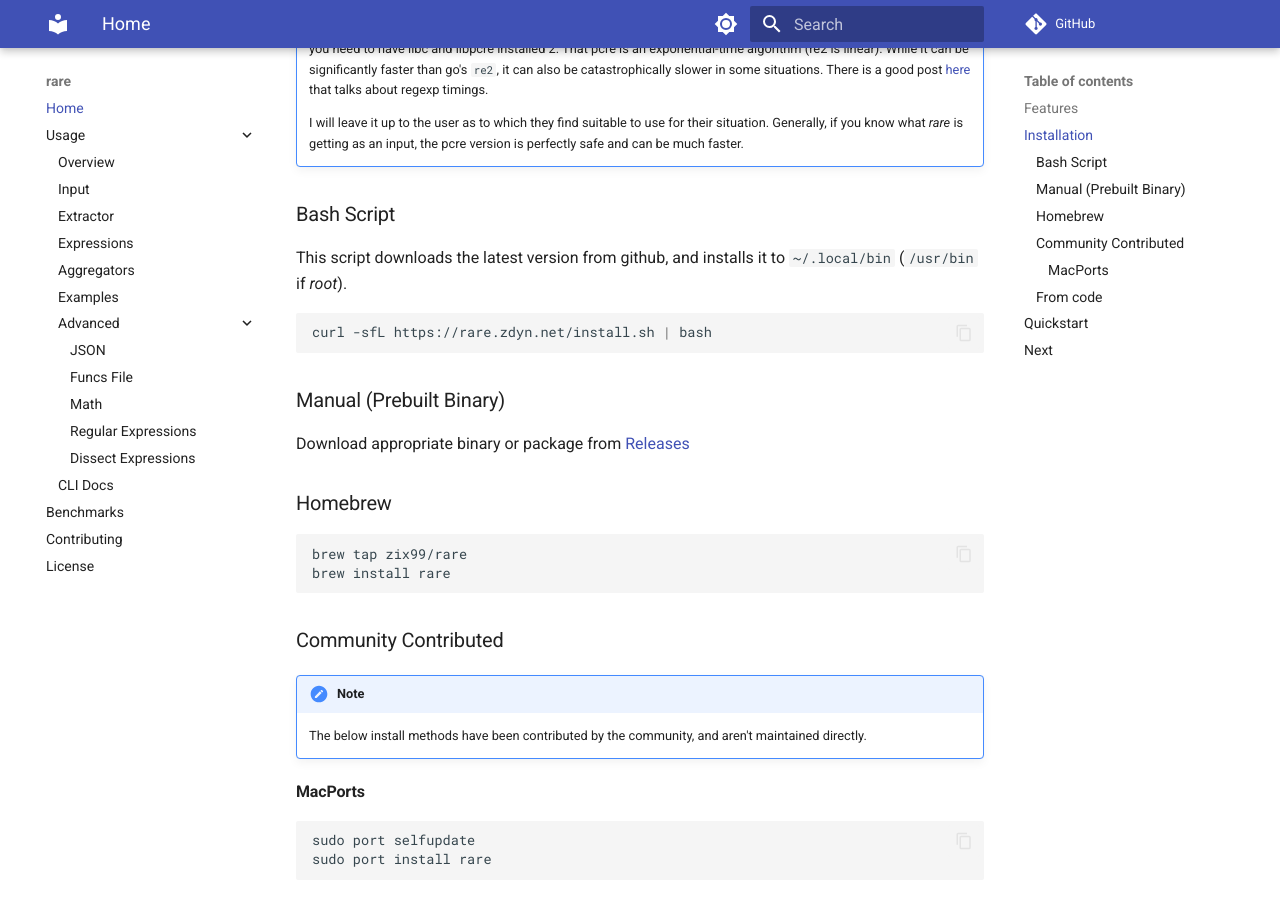
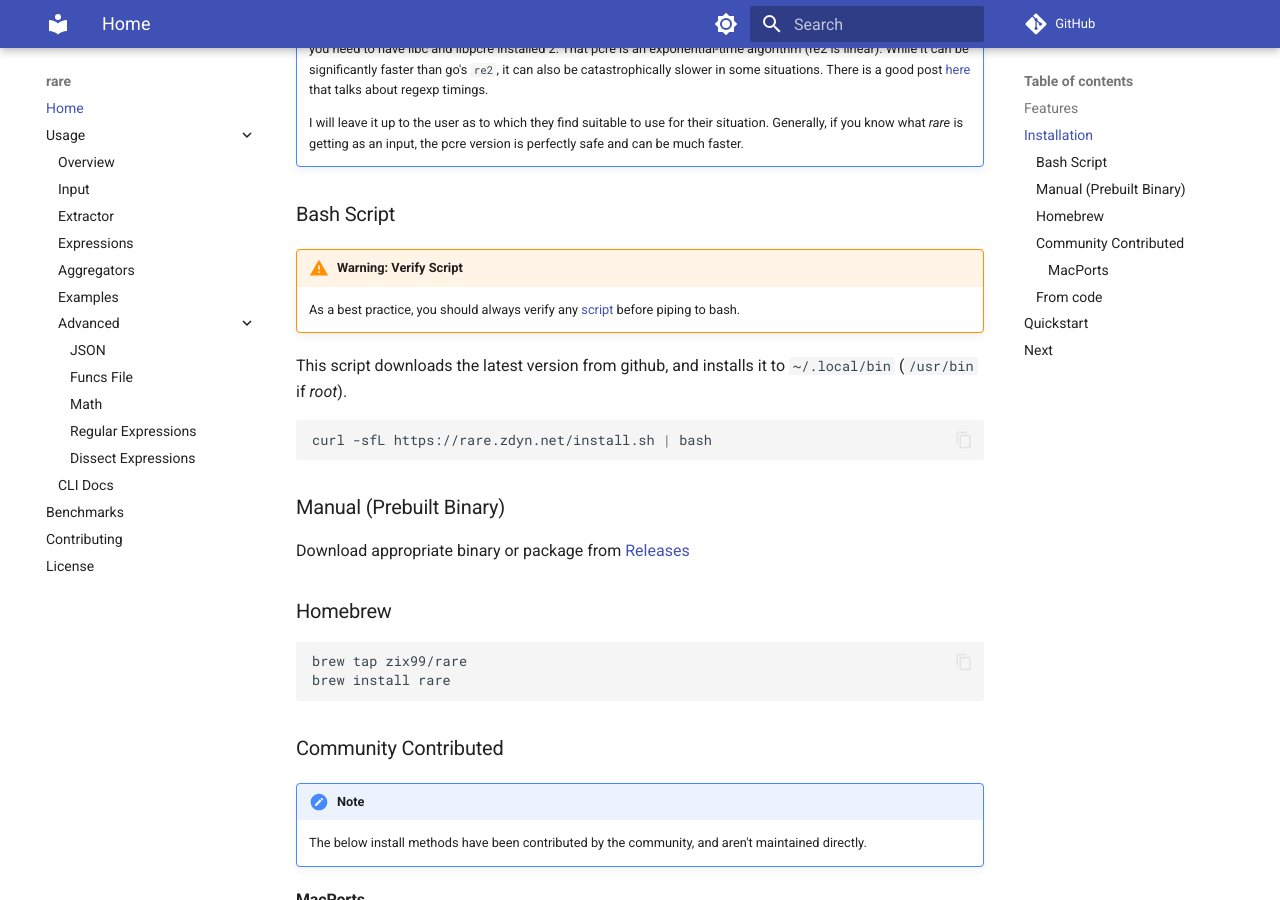
Before and after one commit to zix99/rare, an MkDocs documentation site: the page built from docs/index.md, in a window 1280 px wide and 900 px high, scrolled down 1602 px. Built offline with MkDocs 1.6.1 and Material for MkDocs 9.7.7, drawn with Linux system fonts in a browser that asks for light colours; comment, search, counter and statistics services are not loaded.

Commit message:
Install script and doc fixes (#154)
* Fix exclude example typo

* Verify install script callout

* Just link, dont need to inline

* Fix arm64 mapping

```diff
--- a/docs/index.md
+++ b/docs/index.md
@@ -44,6 +44,9 @@ Take a look at [examples](usage/examples.md) to see more of what *rare* does.
     I will leave it up to the user as to which they find suitable to use for their situation.  Generally, if you know what *rare* is getting as an input, the pcre version is perfectly safe and can be much faster.
 
 ### Bash Script
+
+!!! warning "Warning: Verify Script"
+    As a best practice, you should always verify any [script](https://github.com/zix99/rare/blob/master/docs/install.sh) before piping to bash.
 
 This script downloads the latest version from github, and installs it to `~/.local/bin` (`/usr/bin` if *root*).
 
```
Also changed, not shown: README.md (+2 -0 lines), docs/usage/input.md (+1 -1 lines), 1 other file.
